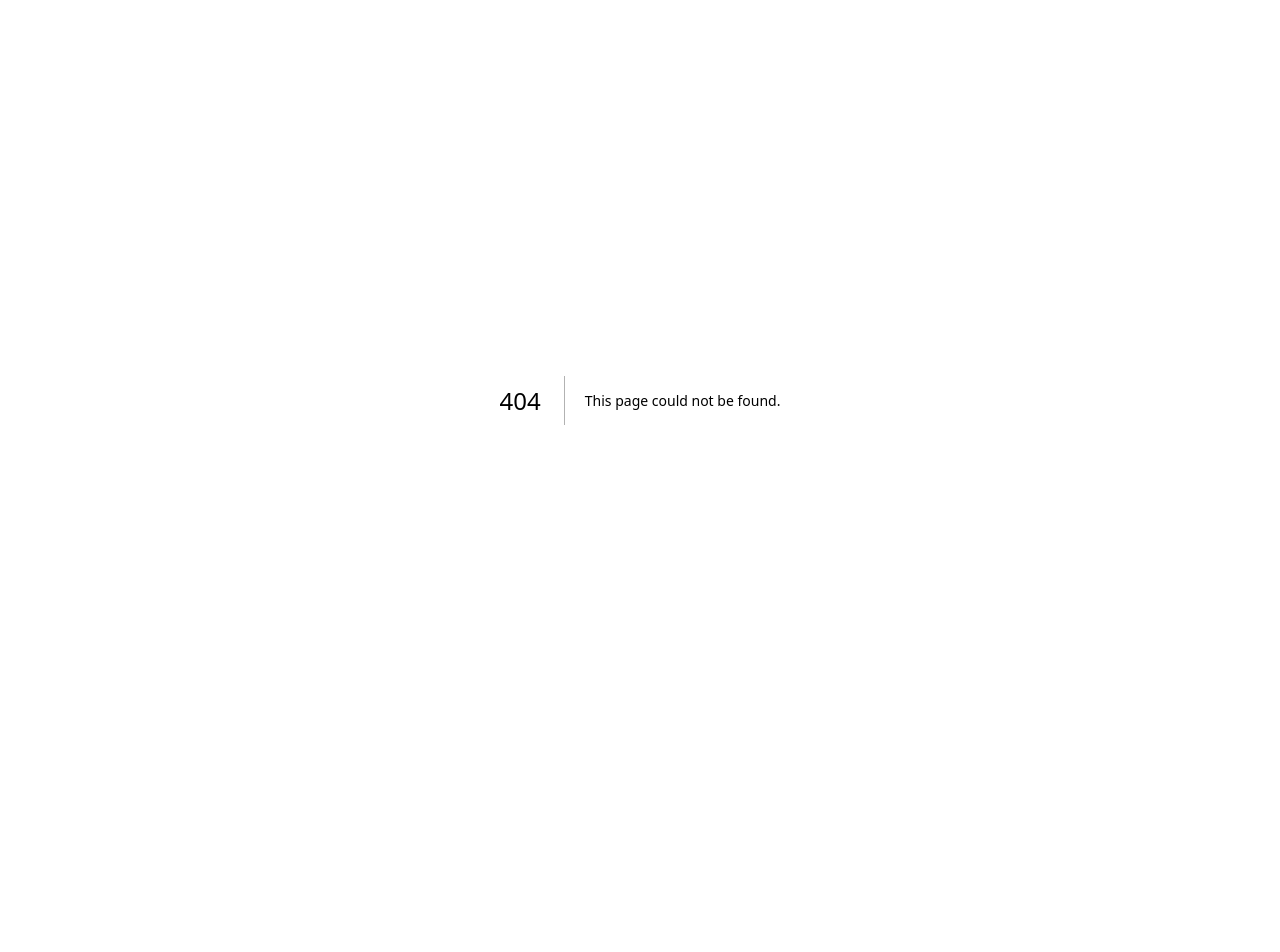
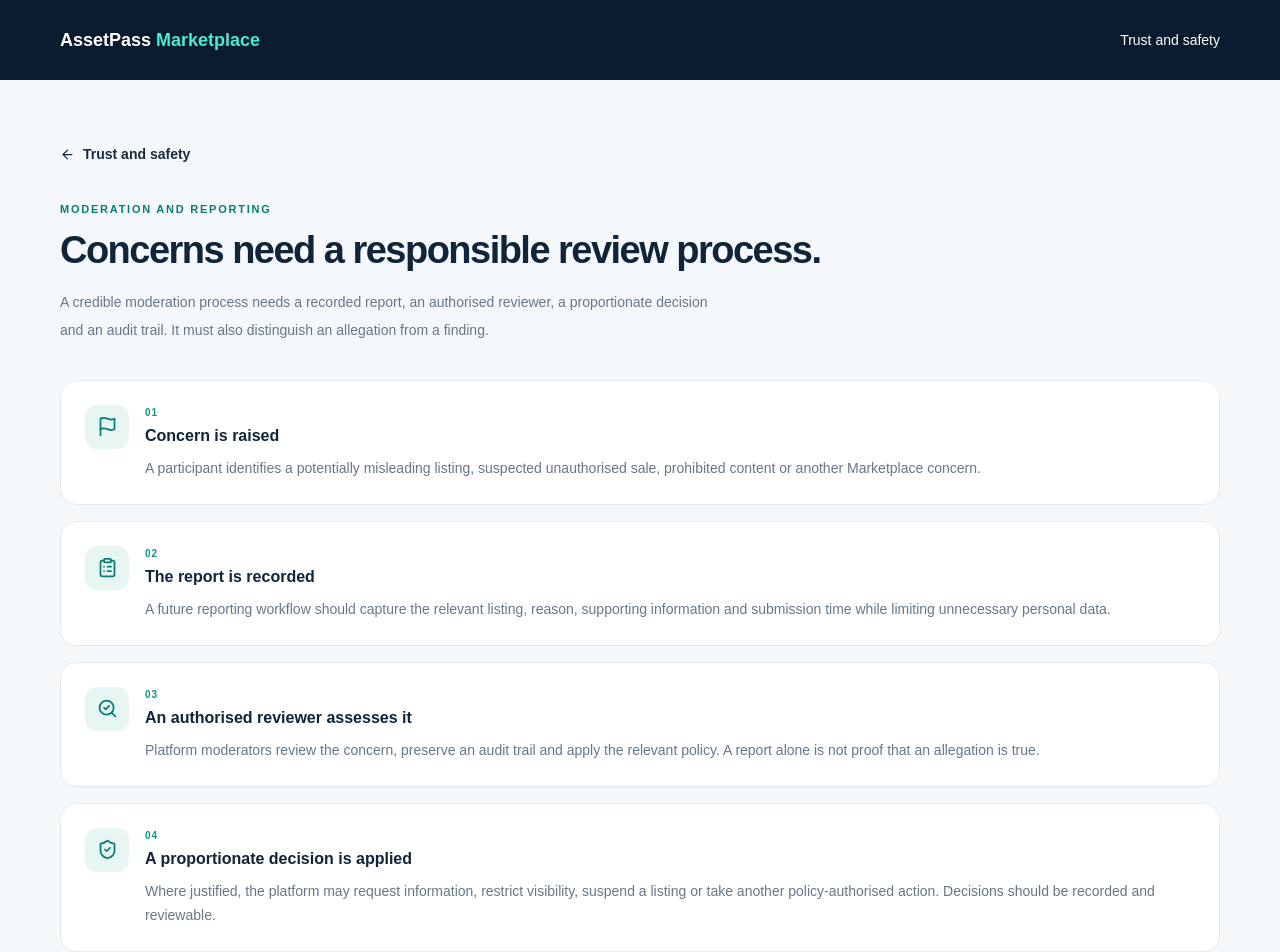
Before and after one commit to hlestakovjames/assetpass-marketplace, a Next.js app: page /trust/reporting in a window 1280 px wide. Before the commit this address had no page. Shown: the top 952 px of the page. Before the commit the page ends 800 px from the top, so only its background shows below. Built offline with nearby package versions, Linux system fonts and the light colour scheme.

Commit message:
sync: add src/app/trust/reporting/page.tsx

```diff
--- /dev/null
+++ b/src/app/trust/reporting/page.tsx
@@ -0,0 +1,20 @@
+import Link from "next/link";
+import { ArrowLeft, ClipboardList, Flag, SearchCheck, ShieldCheck } from "lucide-react";
+
+const stages = [
+  { icon: Flag, title: "Concern is raised", text: "A participant identifies a potentially misleading listing, suspected unauthorised sale, prohibited content or another Marketplace concern." },
+  { icon: ClipboardList, title: "The report is recorded", text: "A future reporting workflow should capture the relevant listing, reason, supporting information and submission time while limiting unnecessary personal data." },
+  { icon: SearchCheck, title: "An authorised reviewer assesses it", text: "Platform moderators review the concern, preserve an audit trail and apply the relevant policy. A report alone is not proof that an allegation is true." },
+  { icon: ShieldCheck, title: "A proportionate decision is applied", text: "Where justified, the platform may request information, restrict visibility, suspend a listing or take another policy-authorised action. Decisions should be recorded and reviewable." },
+];
+
+export default function ReportingPage() {
+  return (
+    <main className="min-h-screen bg-[var(--surface)]"><header className="bg-[var(--navy-deep)] text-white"><div className="site-container flex h-20 items-center justify-between"><Link href="/" className="text-lg font-extrabold">AssetPass <span className="text-teal-300">Marketplace</span></Link><Link href="/trust" className="text-sm text-slate-300 hover:text-white">Trust and safety</Link></div></header>
+      <section className="site-container py-12 md:py-16"><Link href="/trust" className="inline-flex items-center gap-2 text-sm font-semibold text-[var(--teal-dark)]"><ArrowLeft size={15}/> Trust and safety</Link><p className="eyebrow mt-8">Moderation and reporting</p><h1 className="section-title mt-3">Concerns need a responsible review process.</h1><p className="muted mt-4 max-w-2xl text-sm leading-7">A credible moderation process needs a recorded report, an authorised reviewer, a proportionate decision and an audit trail. It must also distinguish an allegation from a finding.</p>
+        <div className="mt-9 space-y-4">{stages.map(({icon:Icon,title,text},i)=><article key={title} className="flex gap-4 rounded-2xl border border-[var(--line)] bg-white p-5 md:p-6"><span className="flex h-11 w-11 shrink-0 items-center justify-center rounded-xl bg-[#e8f6f3] text-[var(--teal-dark)]"><Icon size={21}/></span><div><p className="text-[10px] font-extrabold tracking-widest text-[var(--teal)]">0{i+1}</p><h2 className="mt-1 font-bold text-[var(--navy)]">{title}</h2><p className="muted mt-2 text-sm leading-6">{text}</p></div></article>)}</div>
+        <div className="mt-8 rounded-xl border border-amber-200 bg-amber-50 p-5"><h2 className="font-bold text-amber-950">Reporting is not active in this phase</h2><p className="mt-2 text-sm leading-6 text-amber-950">This page is explanatory only. There is no report-submission form, moderation queue, automated suspension or operational response-time commitment in the current standalone frontend.</p></div>
+      </section>
+    </main>
+  );
+}
```
